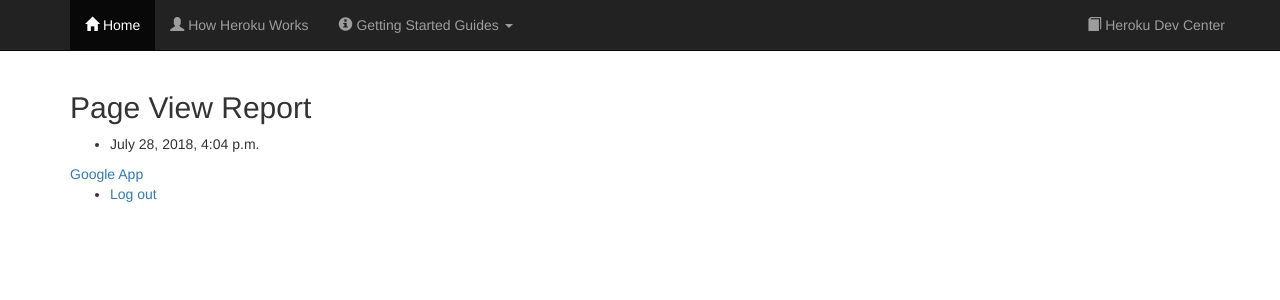
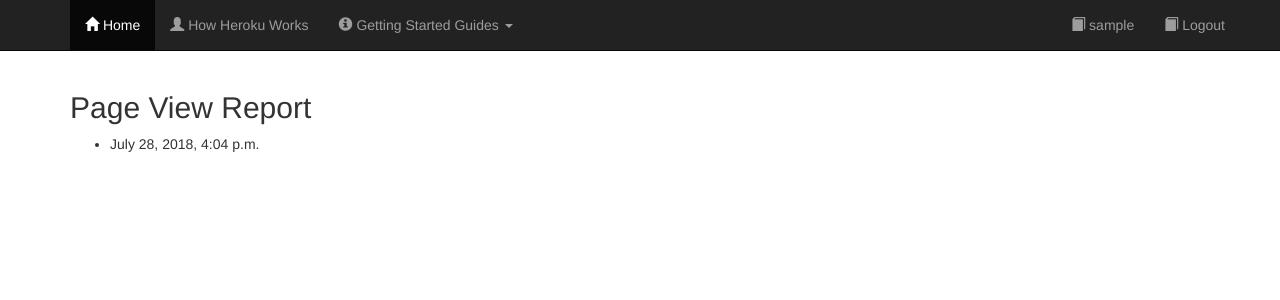
Before and after one commit to j-hartley/travplan, a Django app: page /db in a window 1280 px wide. Shown: the top 300 px of the page. Run offline with Django 3.2, Linux system fonts and the light colour scheme; the visitor is signed in with stand-in values (Sample User, id 1); data comes from the database, SQL or seed files in the repository; some libraries are stand-ins or nearby versions.

Commit message:
improve menubar and fix login / logout

```diff
--- a/gettingstarted/settings.py
+++ b/gettingstarted/settings.py
@@ -106,6 +106,8 @@ SOCIAL_AUTH_GOOGLE_PLUS_SCOPE = [
     'https://www.googleapis.com/auth/userinfo.profile'
 ]
 LOGIN_URL = '/account/login/'
+LOGIN_REDIRECT_URL = '/'
+LOGOUT_REDIRECT_URL = '/'
 
 SOCIAL_AUTH_GOOGLE_OAUTH2_KEY = os.environ['SOCIAL_AUTH_GOOGLE_OAUTH2_KEY']
 SOCIAL_AUTH_GOOGLE_OAUTH2_SECRET = os.environ['SOCIAL_AUTH_GOOGLE_OAUTH2_SECRET']
--- a/hello/templates/base.html
+++ b/hello/templates/base.html
@@ -1,7 +1,7 @@
 <!DOCTYPE html>
 <html>
 <head>
-<title>Python Getting Started on Heroku</title>
+<title>TravPlan</title>
   <link rel="stylesheet" type="text/css" href="//maxcdn.bootstrapcdn.com/bootstrap/3.3.4/css/bootstrap.min.css" />
   <script src="https://ajax.googleapis.com/ajax/libs/jquery/2.1.3/jquery.min.js"></script>
   <script type="text/javascript" src="//maxcdn.bootstrapcdn.com/bootstrap/3.3.4/js/bootstrap.min.js"></script>
@@ -70,27 +70,23 @@
       </li>
     </ul>
     <ul class="nav navbar-nav navbar-right">
+{% if user.is_authenticated %}
       <li class="navbar-right">
-        <a href="https://devcenter.heroku.com"><span class="glyphicon glyphicon-book"></span> Heroku Dev Center</a>
+        <a href="/account/logout"><span class="glyphicon glyphicon-book"></span> Logout</a>
       </li>
+      <li class="navbar-right">
+        <a href="/profile"><span class="glyphicon glyphicon-book"></span> {{ user.get_username }}</a>
+      </li>
+{% else %}
+      <li class="navbar-right">
+        <a href="{% url 'social:begin' 'google-oauth2' %}"><span class="glyphicon glyphicon-book"></span> Login</a>
+      </li>
+{% endif %}
     </ul>
   </div>
 </nav>
 
 {% block content %}{% endblock %}
 
-{% if user.is_authenticated %}
-<div class="navbar-fixed">
-    <nav class="blue">
-        <div class="nav-wrapper container">
-            <a href="/" class="brand-logo center">Google App</a>
-            <ul id="nav-mobile" class="right hide-on-med-and-down">
-                <li><a href="/account/logout">Log out</a></li>
-            </ul>
-        </div>
-    </nav>
-</div>
-{% endif %}
-
 </body>
 </html>
--- a/hello/templates/profile.html
+++ b/hello/templates/profile.html
@@ -1,4 +1,4 @@
-{% extends `hello/base.html' %}
+{% extends 'base.html' %}
 {% block content %}
 <div class="row">
  <div class="col s12 m6 offset-m3">
--- a/hello/views.py
+++ b/hello/views.py
@@ -41,10 +41,11 @@ def update_profile(request):
     else:
         user_form = UserForm(instance=request.user)
         profile_form = ProfileForm(instance=request.user.profile)
-    return render(request, 'hello/profile.html', {
+    return render(request, 'profile.html', {
         'user_form': user_form,
         'profile_form': profile_form
     })
+
 def Logout(request):
-    logout(request)
-    return HttpResponseRedirect('/')
+    auth_logout(request)
+    return redirect('/')
```
Also changed, not shown: 1 other file.
